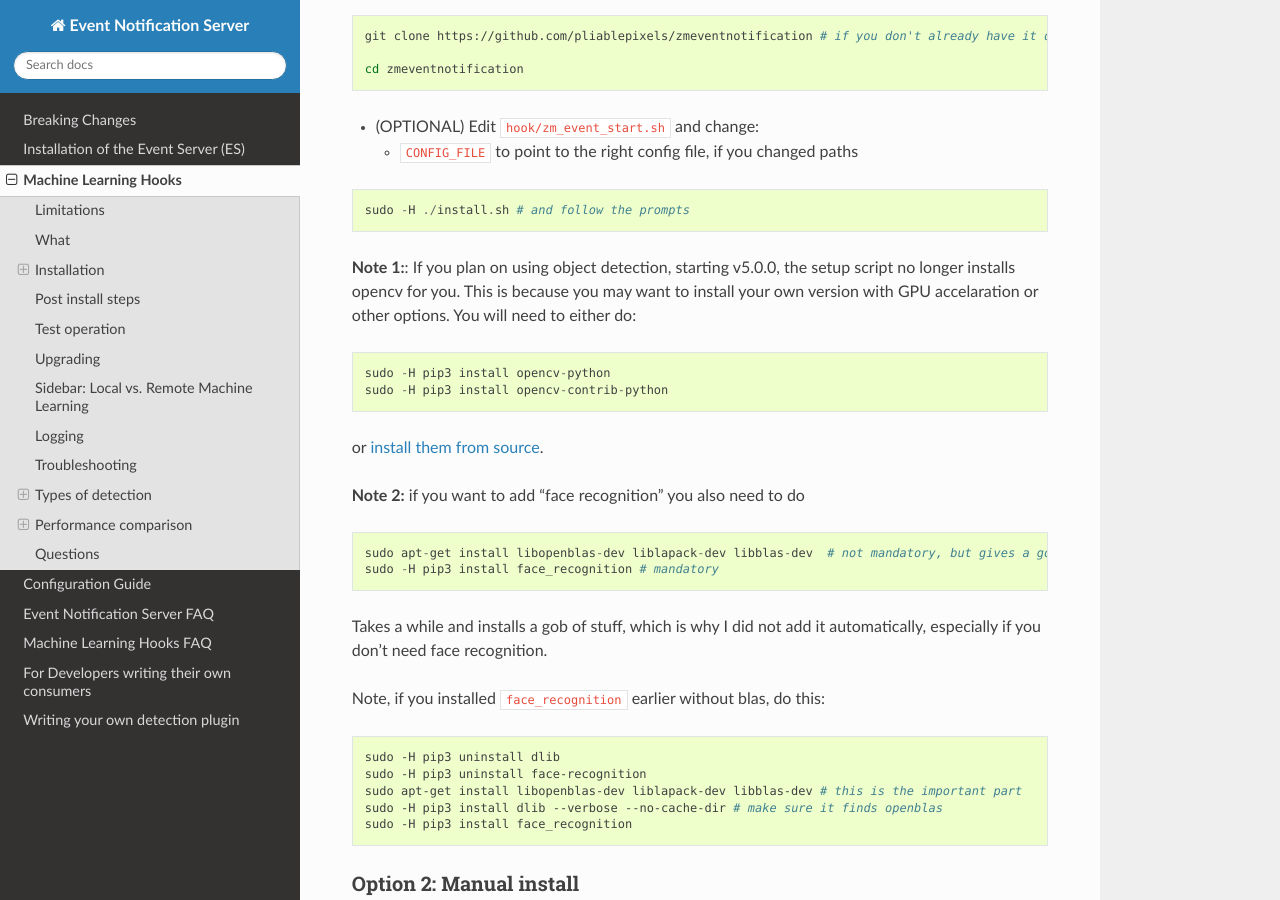
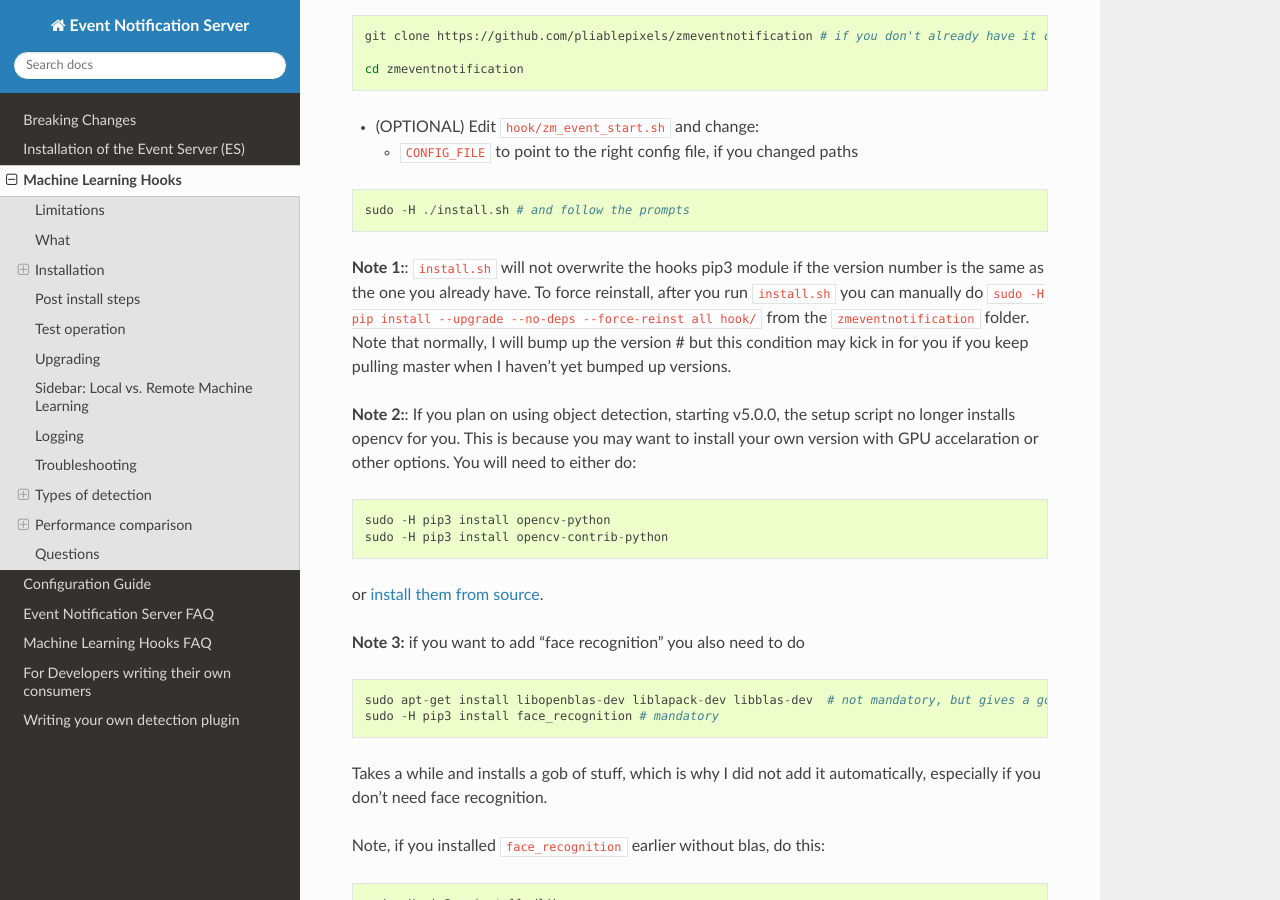
Before and after one commit to ZoneMinder/zmeventnotification, a Sphinx documentation site: the page built from docs/guides/hooks.rst, in a window 1280 px wide and 900 px high, scrolled down 1024 px. Built offline with Sphinx 7.4.7 and the Read the Docs theme 2.0.0, drawn with Linux system fonts in a browser that asks for light colours.

Commit message:
instructions on how to force reinstall hooks

```diff
--- a/docs/guides/hooks.rst
+++ b/docs/guides/hooks.rst
@@ -59,7 +59,11 @@ Option 1: Automatic install
 
     sudo -H ./install.sh # and follow the prompts
 
-**Note 1:**: If you plan on using object detection, starting v5.0.0, the setup script no longer installs opencv for you. This is because you may want to install your own version with GPU accelaration or other options. You will need to either do:
+
+**Note 1:**: ``install.sh`` will not overwrite the hooks pip3 module if the version number is the same as the one you already have. To force reinstall, after you run ``install.sh`` you can manually do ``sudo -H pip install --upgrade --no-deps --force-reinst
+all hook/`` from the ``zmeventnotification`` folder. Note that normally, I will bump up the version # but this condition may kick in for you if you keep pulling master when I haven't yet bumped up versions.
+
+**Note 2:**: If you plan on using object detection, starting v5.0.0, the setup script no longer installs opencv for you. This is because you may want to install your own version with GPU accelaration or other options. You will need to either do:
 
 ::
 
@@ -69,7 +73,7 @@ Option 1: Automatic install
 or `install them from source <https://docs.opencv.org/master/d7/d9f/tutorial_linux_install.html>`__.
 
 
-**Note 2:** if you want to add "face recognition" you also need to do
+**Note 3:** if you want to add "face recognition" you also need to do
 
 ::
 
```
